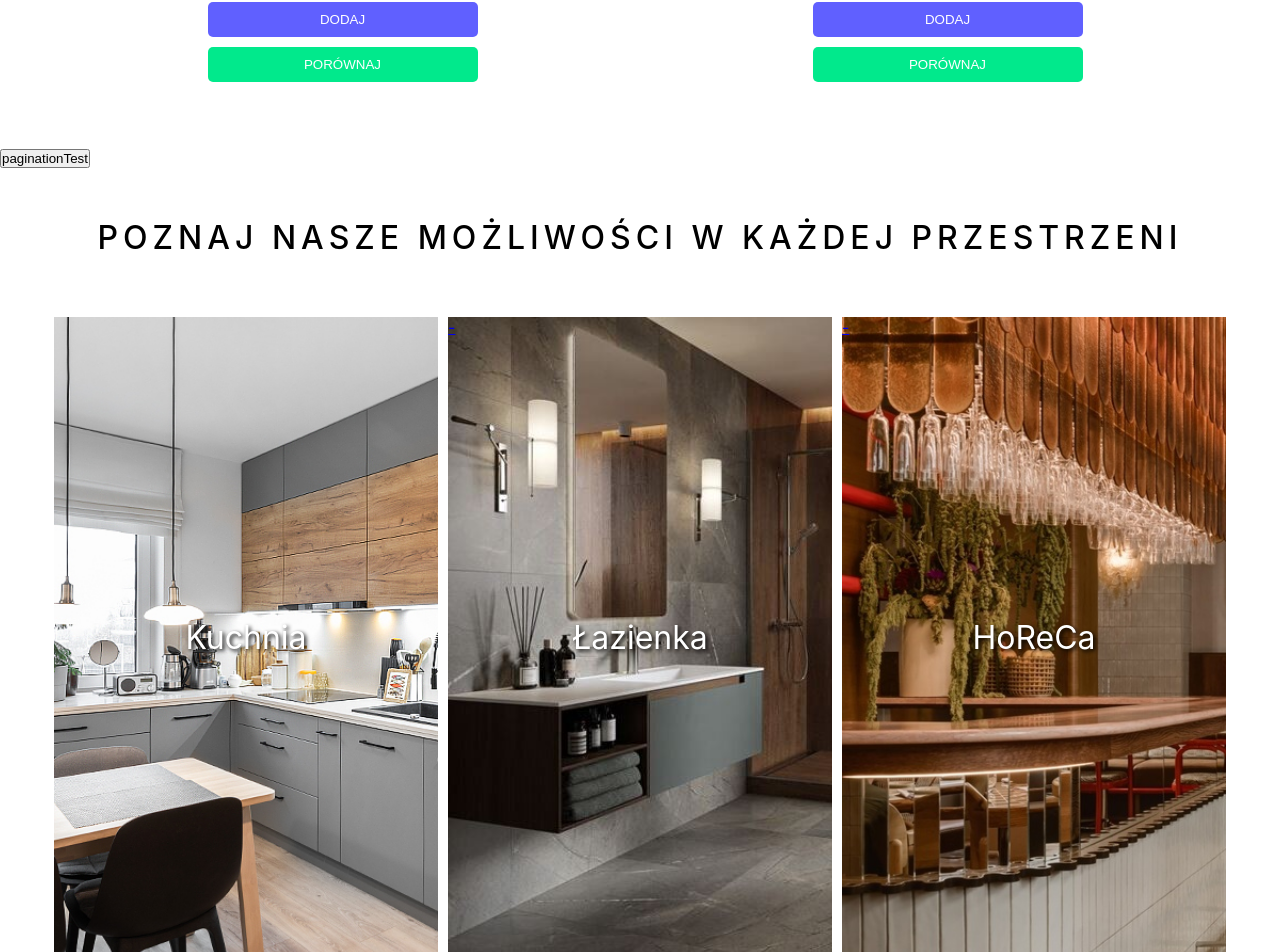
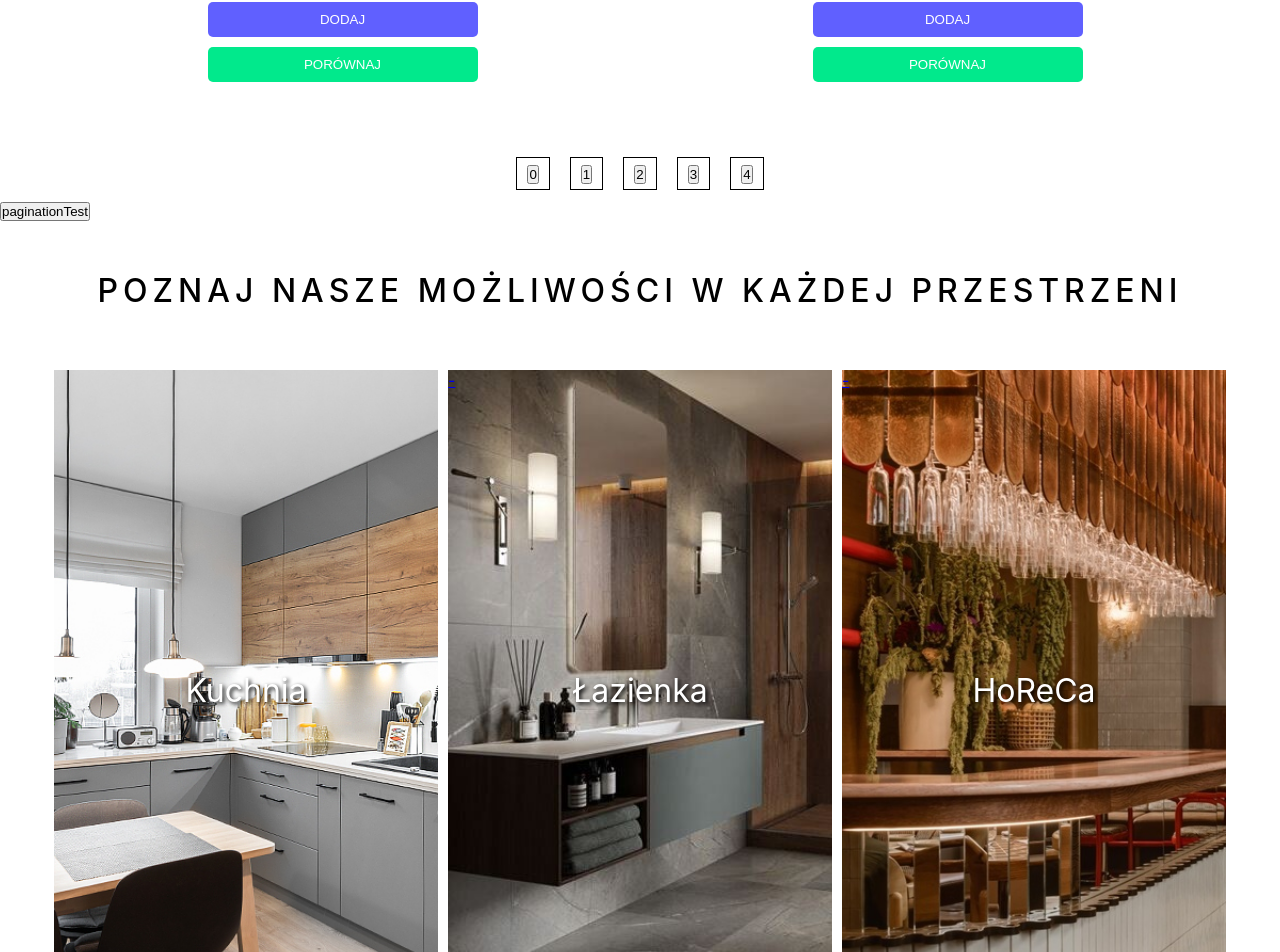
Before and after one commit to marcinoles87/my-app2, a React (Create React App) app: page / in a window 1280 px wide. Shown: the part 3707-4659 px from the top of the page. Built offline with nearby package versions, Linux system fonts and the light colour scheme.

Commit message:
add code

```diff
--- a/src/Database/Pagination.jsx
+++ b/src/Database/Pagination.jsx
@@ -5,6 +5,19 @@ import { Link } from 'react-router'
 function Pagination({database ,setDatabase}) {
 
     const [pagination,setPagiantion] = useState([])
+
+    const pages = []
+
+
+
+    for(let i = 0;i<=database.length/4;i++){
+       const databasePagination = database
+
+        const minArray = i*4
+            const maxArray = minArray+4
+            const e1 = databasePagination.slice(minArray,maxArray)
+      pages.push(<button onClick={ () => setDatabase(e1)}>{i}</button>)
+    }
 
     const paginationAdd = () =>{
 
@@ -34,7 +47,7 @@ function Pagination({database ,setDatabase}) {
     <div className='pagination-container'>
          <div className='pagination'>
               <ul>
-                {pagination.map( (item,index) =>{
+                {pages.map( (item,index) =>{
                   return(
                     <li key={index}>
                       <Link>{item}</Link>
```
